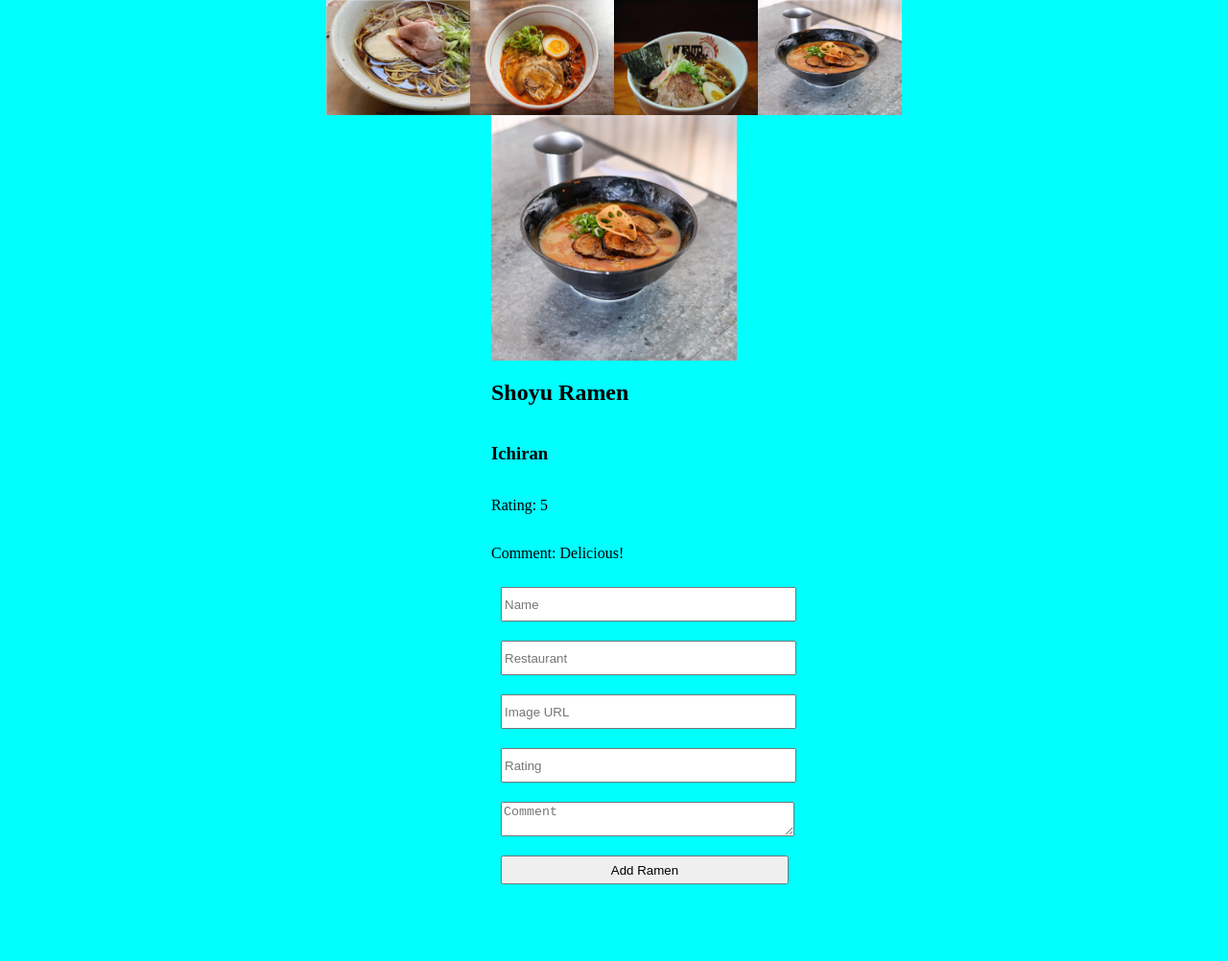
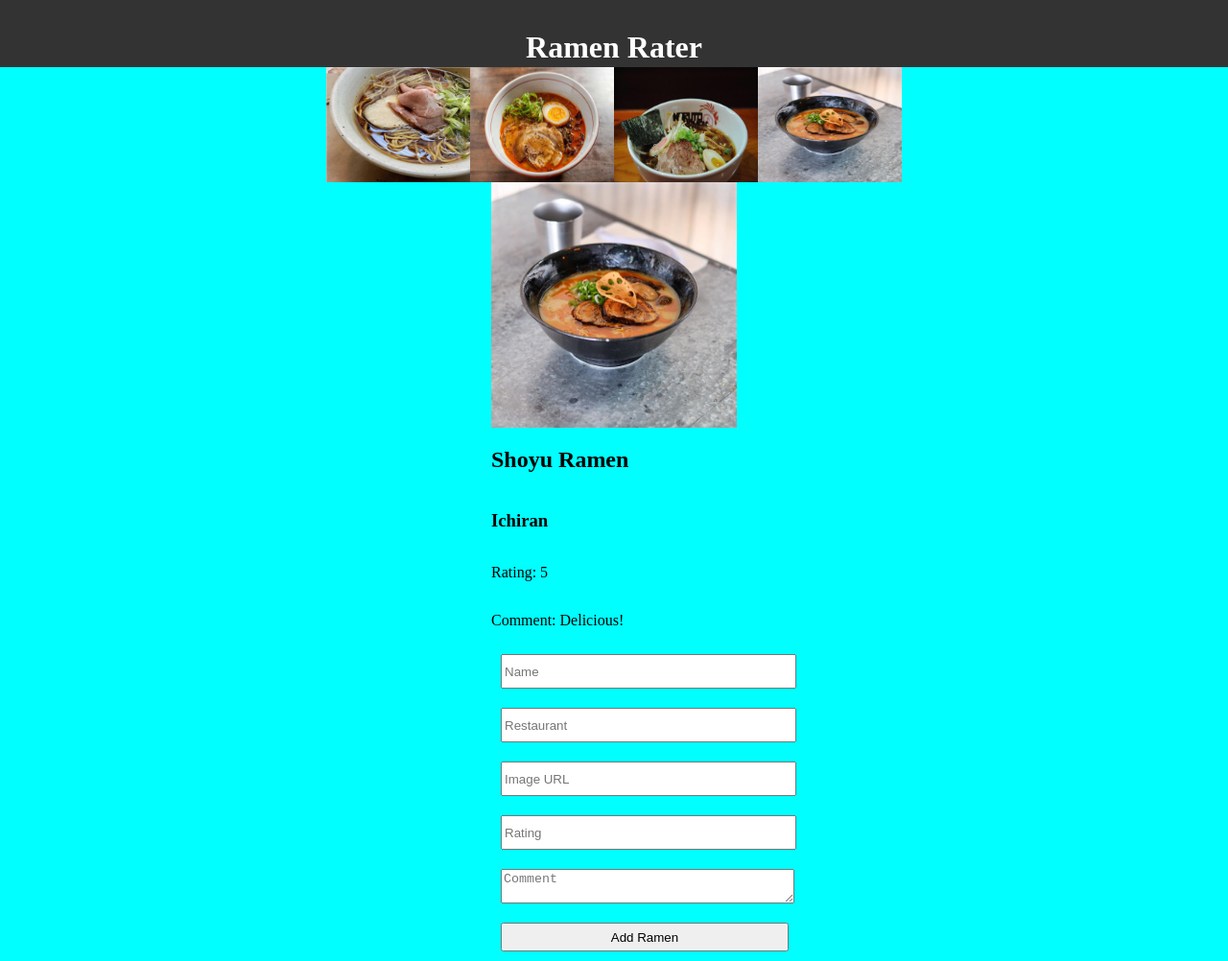
Before and after one commit to Nick-Nyler/ramen-rating-app, a plain HTML site: page index.html in a window 1280 px wide. Shown: the whole page at 96% size. Before the commit the page ends 932 px from the top, so only its background shows below. Drawn offline with Linux system fonts and the light colour scheme.

Commit message:
added header

```diff
--- a/css/styles.css
+++ b/css/styles.css
@@ -2,6 +2,16 @@ body{
 padding: 0%;
 margin: 0%;
 background-color: aqua;
+}
+header{
+    display: flex;
+    justify-content: center;
+    align-content: center;
+    background-color: #333;
+    color: white;
+    padding: 10px;
+    margin: 0px;
+    height: 50px;
 }
 
 #menu{
--- a/index.html
+++ b/index.html
@@ -7,6 +7,9 @@
     <link rel="stylesheet" href="./css/styles.css">
 </head>
 <body>
+    <header>
+        <h1>Ramen Rater</h1>
+    </header>
     <div id="menu">
         <img src="images/gyukotsu.jpg" alt="image 1">
         <img src="images/kojiro.jpg" alt="image 2">
```
